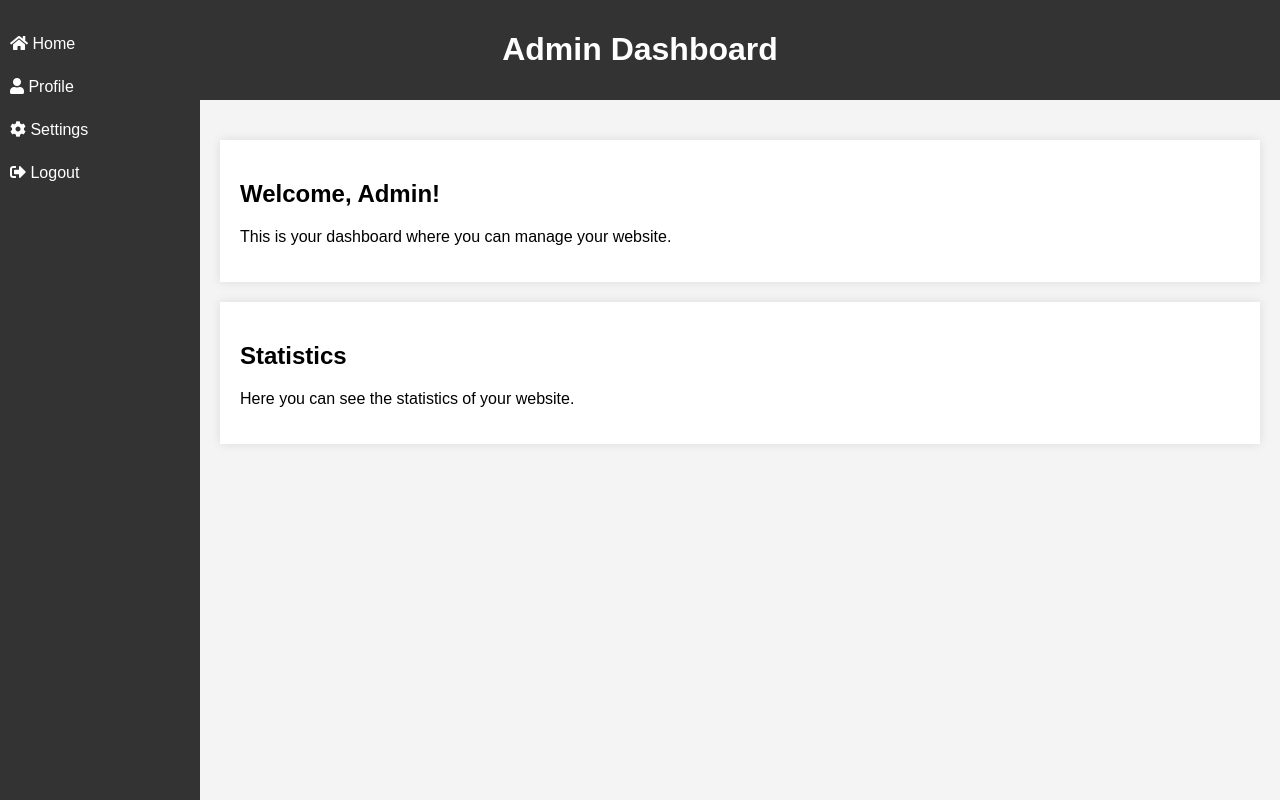
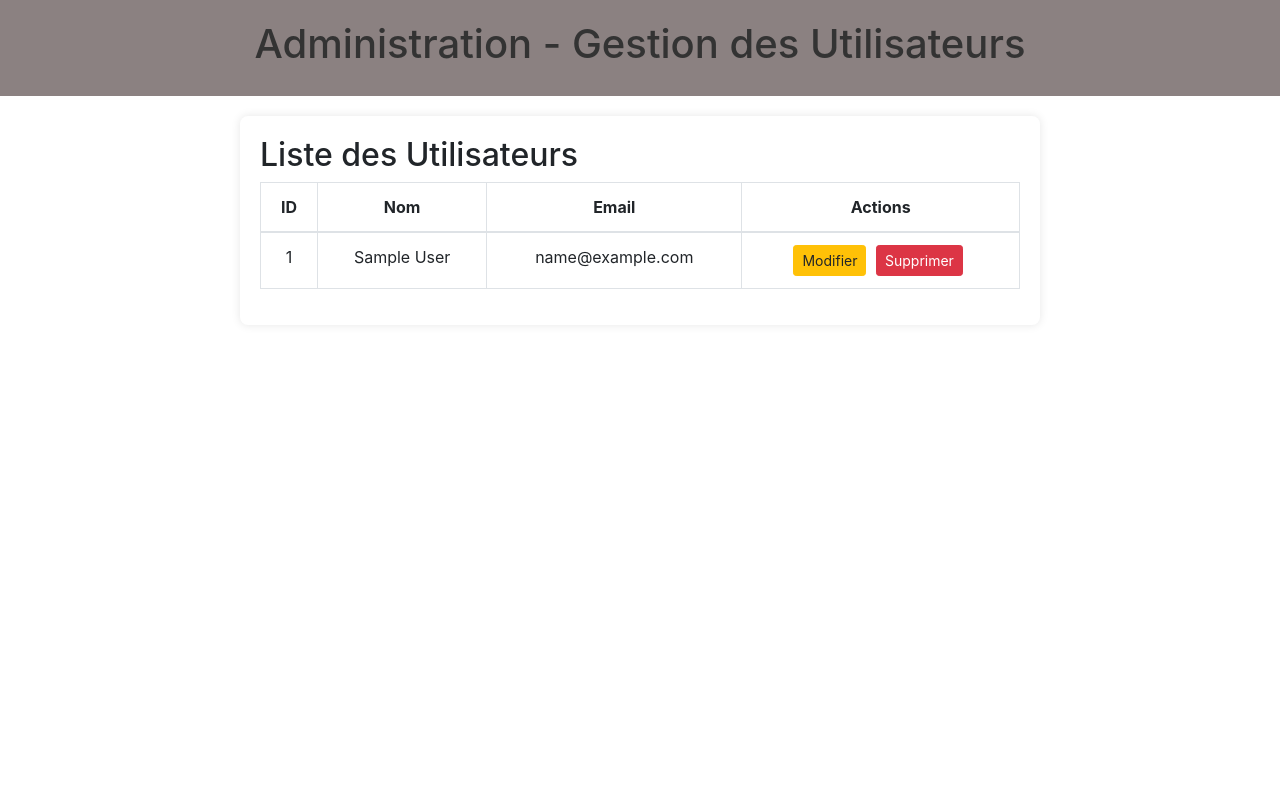
Before and after one commit to marceaupatu123/sitekhollecivmpsi, a Flask app: page /admin in a window 1280 px wide. Run offline with Flask 3, Linux system fonts and the light colour scheme; a user stored in the database is signed in; tables that the repository leaves empty hold one stand-in row (values such as "Sample post"); some libraries are stand-ins or nearby versions.

Commit message:
Ajouts admin sympa

```diff
--- a/main.py
+++ b/main.py
@@ -228,7 +228,39 @@ def index():
 @app.route('/admin')
 @login_required
 def admin():
-    return render_template('admin.html')
+    if not current_user.is_admin:
+        flash('Accès refusé : Vous n\'êtes pas administrateur.', 'error')
+        return redirect(url_for('index'))
+    users = User.query.all()
+    return render_template('admin.html', users=users)
+
+@app.route('/admin/edit_user/<int:user_id>', methods=['GET', 'POST'])
+@login_required
+def edit_user(user_id):
+    if not current_user.is_admin:
+        flash('Accès refusé : Vous n\'êtes pas administrateur.', 'error')
+        return redirect(url_for('index'))
+    user = User.query.get_or_404(user_id)
+    if request.method == 'POST':
+        user.first_name = request.form['first_name']
+        user.last_name = request.form['last_name']
+        user.email = request.form['email']
+        db.session.commit()
+        flash('Utilisateur mis à jour avec succès!', 'success')
+        return redirect(url_for('admin'))
+    return render_template('edit_user.html', user=user)
+
+@app.route('/admin/delete_user/<int:user_id>', methods=['POST'])
+@login_required
+def delete_user(user_id):
+    if not current_user.is_admin:
+        flash('Accès refusé : Vous n\'êtes pas administrateur.', 'error')
+        return redirect(url_for('index'))
+    user = User.query.get_or_404(user_id)
+    db.session.delete(user)
+    db.session.commit()
+    flash('Utilisateur supprimé avec succès!', 'success')
+    return redirect(url_for('admin'))
 
 if __name__ == '__main__':
     with app.app_context():
--- a/templates/admin.html
+++ b/templates/admin.html
@@ -3,72 +3,63 @@
 <head>
     <meta charset="UTF-8">
     <meta name="viewport" content="width=device-width, initial-scale=1.0">
-    <title>Admin Dashboard</title>
-    <link rel="stylesheet" href="https://cdnjs.cloudflare.com/ajax/libs/font-awesome/5.15.3/css/all.min.css">
+    <title>Admin - Gestion des Utilisateurs</title>
+    <link rel="stylesheet" href="{{ url_for('static', filename='css/styles.css') }}">
+    <link rel="stylesheet" href="https://stackpath.bootstrapcdn.com/bootstrap/4.5.2/css/bootstrap.min.css">
     <style>
-        body {
-            font-family: Arial, sans-serif;
-            background-color: #f4f4f4;
-            margin: 0;
-            padding: 0;
-        }
-        .header {
-            background-color: #333;
-            color: #fff;
-            padding: 10px 0;
+        .admin-header {
+            background-color: #8b8181;
+            color: white;
+            padding: 20px;
             text-align: center;
         }
-        .sidebar {
-            width: 200px;
-            background-color: #333;
-            color: #fff;
-            position: fixed;
-            top: 0;
-            bottom: 0;
-            left: 0;
-            padding-top: 20px;
+        .admin-container {
+            max-width: 800px;
+            margin: 20px auto;
+            background: #fff;
+            padding: 20px;
+            box-shadow: 0 0 10px rgba(0, 0, 0, 0.1);
+            border-radius: 8px;
         }
-        .sidebar a {
-            display: block;
-            color: #fff;
-            padding: 10px;
-            text-decoration: none;
-            margin: 5px 0;
+        .admin-table th, .admin-table td {
+            text-align: center;
         }
-        .sidebar a:hover {
-            background-color: #575757;
-        }
-        .main-content {
-            margin-left: 200px;
-            padding: 20px;
-        }
-        .card {
-            background-color: #fff;
-            padding: 20px;
-            margin: 20px 0;
-            box-shadow: 0 0 10px rgba(0, 0, 0, 0.1);
+        .admin-actions button {
+            margin: 0 5px;
         }
     </style>
 </head>
 <body>
-    <div class="header">
-        <h1>Admin Dashboard</h1>
-    </div>
-    <div class="sidebar">
-        <a href="#"><i class="fas fa-home"></i> Home</a>
-        <a href="#"><i class="fas fa-user"></i> Profile</a>
-        <a href="#"><i class="fas fa-cog"></i> Settings</a>
-        <a href="#"><i class="fas fa-sign-out-alt"></i> Logout</a>
-    </div>
-    <div class="main-content">
-        <div class="card">
-            <h2>Welcome, Admin!</h2>
-            <p>This is your dashboard where you can manage your website.</p>
-        </div>
-        <div class="card">
-            <h2>Statistics</h2>
-            <p>Here you can see the statistics of your website.</p>
-        </div>
+    <header class="admin-header">
+        <h1>Administration - Gestion des Utilisateurs</h1>
+    </header>
+    <div class="admin-container">
+        <h2>Liste des Utilisateurs</h2>
+        <table class="table table-bordered admin-table">
+            <thead>
+                <tr>
+                    <th>ID</th>
+                    <th>Nom</th>
+                    <th>Email</th>
+                    <th>Actions</th>
+                </tr>
+            </thead>
+            <tbody>
+                {% for user in users %}
+                <tr>
+                    <td>{{ user.id }}</td>
+                    <td>{{ user.first_name }} {{ user.last_name }}</td>
+                    <td>{{ user.email }}</td>
+                    <td class="admin-actions">
+                        <a href="{{ url_for('edit_user', user_id=user.id) }}" class="btn btn-warning btn-sm">Modifier</a>
+                        <form action="{{ url_for('delete_user', user_id=user.id) }}" method="POST" style="display:inline;">
+                            <button type="submit" class="btn btn-danger btn-sm">Supprimer</button>
+                        </form>
+                    </td>
+                </tr>
+                {% endfor %}
+            </tbody>
+        </table>
     </div>
 </body>
 </html>
```
Also changed, not shown: static/css/styles.css (+14 -23 lines), templates/edit_user.html (added, +31 -0 lines), templates/index.html (+8 -5 lines).
